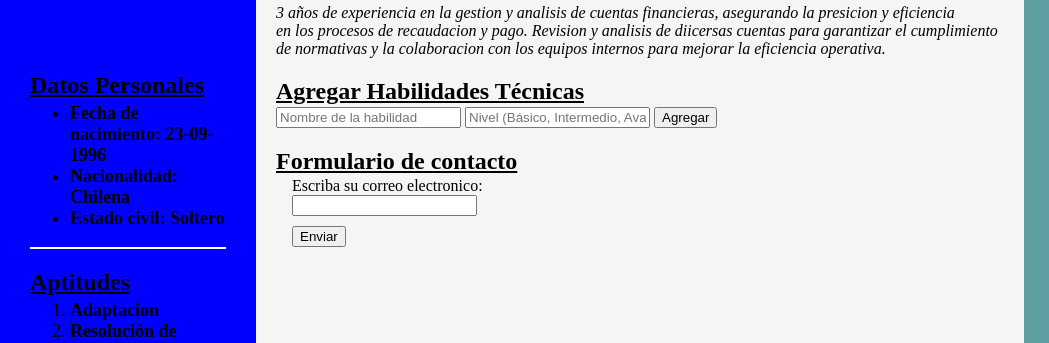
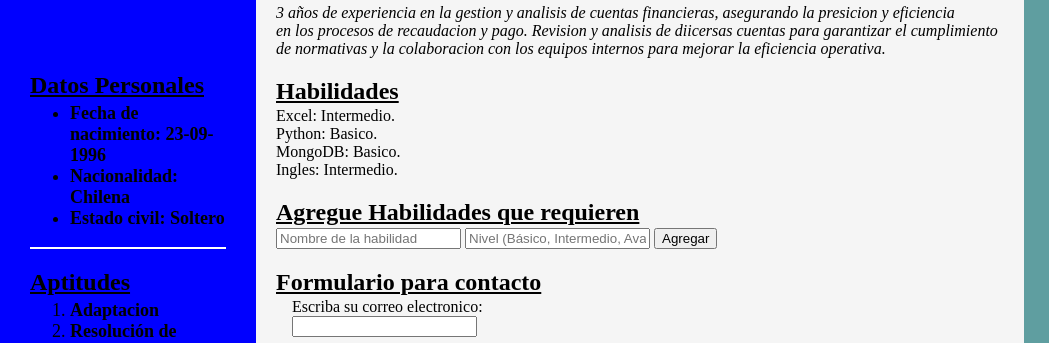
Before and after one commit to Christian03-31/Evaluacion, a plain HTML site: page Index.html in a window 1280 px wide. Shown: the part 347-690 px from the top of the page, 0-1049 px from the left. Drawn offline with Linux system fonts and the light colour scheme.

Commit message:
Actualizacion 17

```diff
--- a/Index.html
+++ b/Index.html
@@ -54,8 +54,10 @@
                 </div>
             </div>
         </div>
+        <h2>Habilidades</h2>
+        Excel: Intermedio.<br>Python: Basico.<br>MongoDB: Basico.<br>Ingles: Intermedio.
 
-        <h2>Agregar Habilidades Técnicas</h2>
+        <h2>Agregue Habilidades que requieren</h2>
         <form id="formHabilidad">
             <input type="text" id="nombreHabilidad" placeholder="Nombre de la habilidad" required>
             <input type="text" id="nivelHabilidad" placeholder="Nivel (Básico, Intermedio, Avanzado)" required>
@@ -63,7 +65,7 @@
         </form>
         <div id="listaHabilidades"></div>
 
-        <h2>Formulario de contacto</h2>
+        <h2>Formulario para contacto</h2>
         <form id="formulario">
             <label for="mensaje">Escriba su correo electronico:</label><br>
             <input type="email" id="mensaje" name="mensaje">
```
